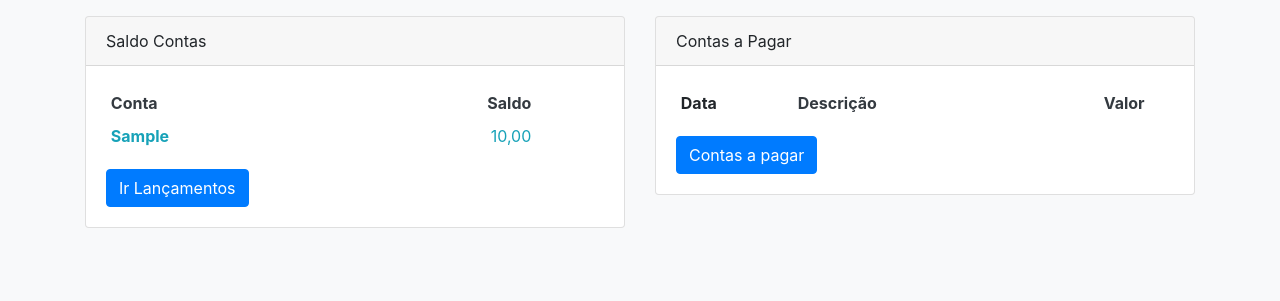
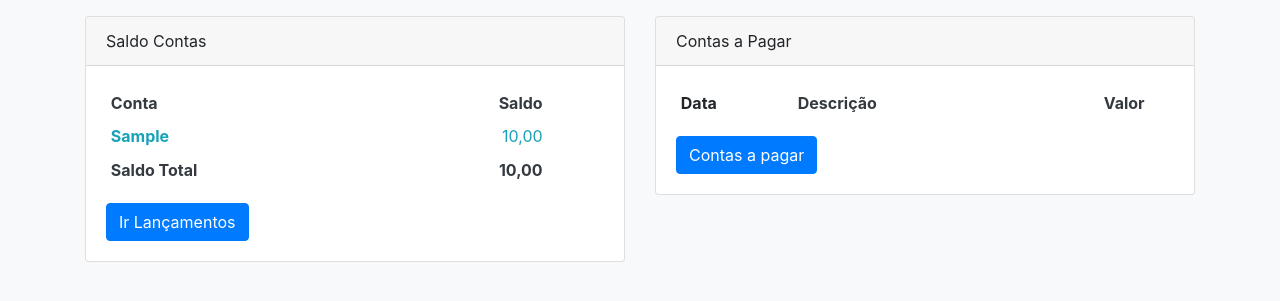
Before and after one commit to diogowagner/finan, a Django app: page / in a window 1280 px wide. Shown: the part 56-357 px from the top of the page. Run offline with Django 5.2, Linux system fonts and the light colour scheme; a user stored in the database is signed in; tables that the repository leaves empty hold one stand-in row (values such as "Sample post"); lists and menus that the app fills with data are empty; parts of the project's set-up code (start-up, migrations or seed data) failed here and were passed over; some libraries are stand-ins or nearby versions.

Commit message:
melhorias inicio

```diff
--- a/fluxo/templates/inicio.html
+++ b/fluxo/templates/inicio.html
@@ -30,6 +30,12 @@
                 <td></td>
               </tr>
               {% endfor %}
+              <tr>
+                <th class="text-dark" scope="col">Saldo Total</th>
+                <th class="text-right text-dark" scope="col">{{ saldo_total|currency }}</th>
+                <th></th>
+                <th></th>
+              </tr>
             </tbody>
           </table>
             <a href="{% url "fluxo:lancamentos" filtro='todos' %}" class="btn btn-primary">Ir Lançamentos</a>
--- a/fluxo/views/inicio.py
+++ b/fluxo/views/inicio.py
@@ -21,10 +21,16 @@ def inicio(request):
                }
         lista_saldos.append(conta_saldo)
 
+    saldo_total = 0
+
+    for i in lista_saldos:
+        saldo_total += saldo
+
     context = {
         'is_inicio': True,
         'apagar': apagar,
         'lista_saldos': lista_saldos,
+        'saldo_total': saldo_total,
     }
 
     return render(
```
